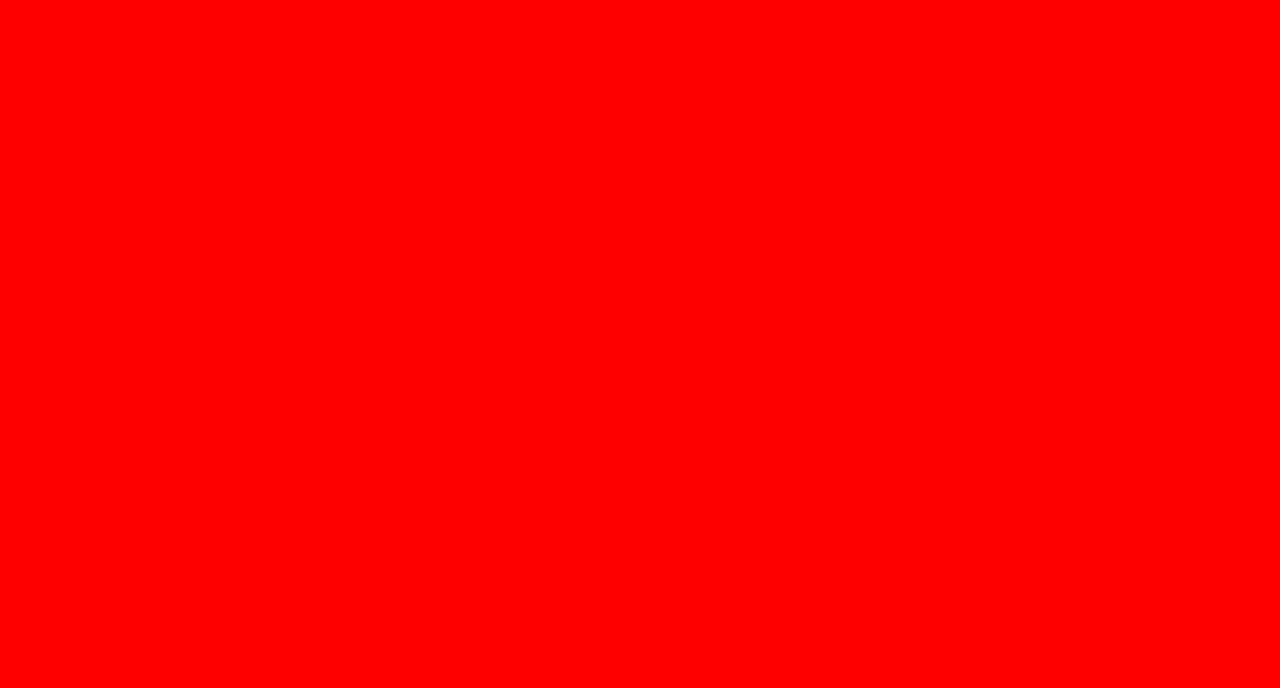
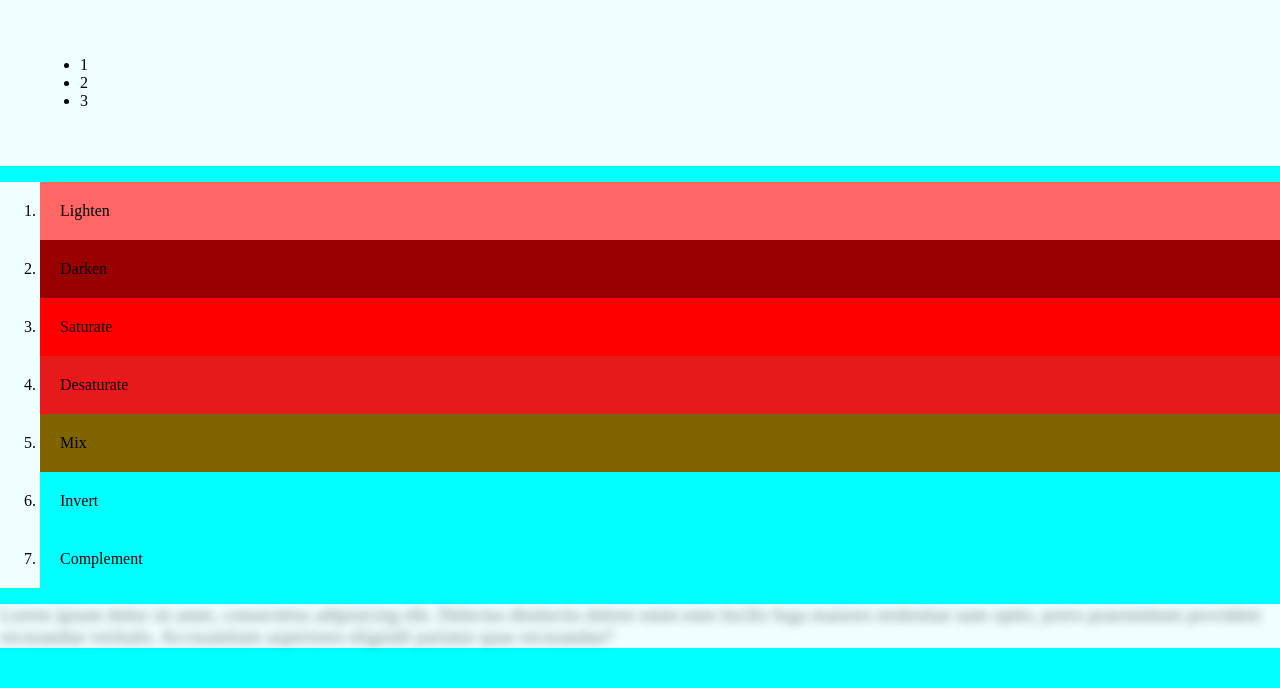
Before and after one commit to Fleexie/Sass, a website: page index.html in a window 1280 px wide. Drawn offline with Linux system fonts and the light colour scheme.

Commit message:
Sass variationer

```diff
--- /dev/null
+++ b/css/_colors.scss
@@ -0,0 +1,2 @@
+$primary: #f00;
+$secondary: rgb(0,200,0);
--- /dev/null
+++ b/css/_spacings.scss
@@ -0,0 +1,24 @@
+$paddingDefault: 20px;
+$margingTBdefault: 20px;
+$margingLRdefault: 10%;
+
+.padding{
+  padding: $paddingDefault;
+  &Double{
+    padding: $paddingDefault * 2;
+  }
+
+  &Half{
+    padding: $paddingDefault / 2;
+  }
+}
+
+.marging{
+  margin: $margingTBdefault $margingLRdefault;
+  &Double{
+    margin: $margingTBdefault*2, $margingLRdefault*2;
+  }
+  &Half{
+    margin: $margingTBdefault/2, $margingLRdefault/2;
+  }
+}
--- a/css/styles.scss
+++ b/css/styles.scss
@@ -0,0 +1,81 @@
+/*Importer fra andre scss/css filer */
+@import "colors";
+@import "spacings";
+
+$tablet: "screen and (min-width: 768px)";
+$computer: "screen and (min-width: 1200px)";
+
+
+body{
+  background-color: $primary;
+  color: aliceblue;
+  div{
+    background-color: azure;
+    color: black;
+    ol{
+      li{
+        padding: $paddingDefault
+      }
+    }
+    ul{
+      li{
+        color: black;
+      }
+    }
+  }
+}
+
+/*Gør den lysere*/
+.lighten{
+  background-color: lighten($primary, 20);
+}
+/*Gør den mørkere*/
+.darken{
+  background-color: darken($primary, 20);
+}
+/*Tilføje farve*/
+.saturate{
+  background-color: saturate($primary, 20);
+}
+/*Fjerne farve*/
+.desaturate{
+  background-color: desaturate($primary, 20);
+}
+/*Mix to farver sammen*/
+.mix{
+  background-color: mix($primary, $secondary);
+}
+/*Modsatte farve på farve hjulet*/
+.invert{
+  background-color: invert($primary);
+}
+/*Komplimentær farve*/
+.complement{
+  background-color: complement($primary);
+}
+
+/*Mixin
+I variabler er det bedst at sætte den til sidst man regner med at ændre mindst (hvis man har mere end en)*/
+@mixin blurTXT($blur: 5px, $transparency: 0.5){
+  color: transparent;
+  text-shadow: 0 0 $blur rgba(0, 0, 0, $transparency);
+}
+
+
+.blurExample{
+  font-size: larger;
+  @include blurTXT(10px);
+}
+
+
+@media #{$tablet} {
+
+}
+
+@media #{$computer} {
+  body{
+    margin: 0;
+    padding: 0;
+    background-color: cyan;
+  }
+}
--- a/index.html
+++ b/index.html
@@ -29,5 +29,28 @@
 <body>
 
 
+<div class="paddingDouble">
+    <ul>
+        <li>1</li>
+        <li>2</li>
+        <li>3</li>
+    </ul>
+</div>
+<div>
+    <ol>
+        <li class="lighten">Lighten</li>
+        <li class="darken">Darken</li>
+        <li class="saturate">Saturate</li>
+        <li class="desaturate">Desaturate</li>
+        <li class="mix">Mix</li>
+        <li class="invert">Invert</li>
+        <li class="complement">Complement</li>
+    </ol>
+</div>
+
+<div class="blurExample">
+    Lorem ipsum dolor sit amet, consectetur adipisicing elit. Delectus distinctio dolore enim eum facilis fuga maiores molestiae nam optio, porro praesentium provident recusandae veritatis. Accusantium asperiores eligendi pariatur quas recusandae?
+</div>
+
 </body>
 </html>
```
Also changed, not shown: css/styles.css, 1 other file.
